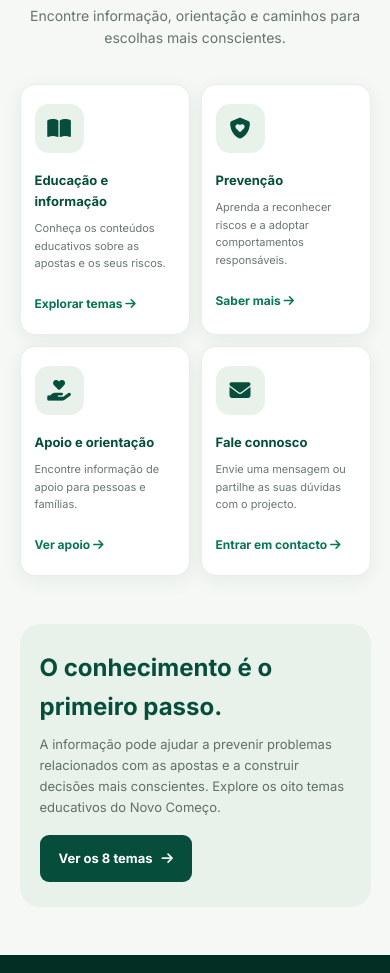
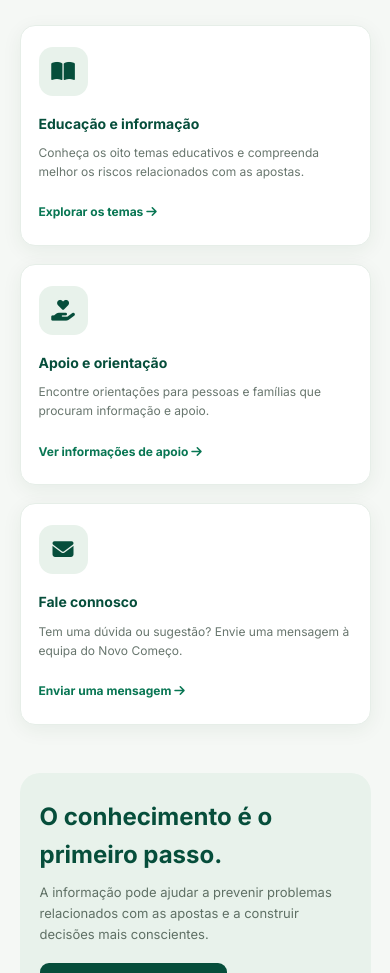
Before and after one commit to NOVO-COMECO/NOVO-COMECO, a plain HTML site: page index.html in a window 390 px wide. Shown: the part 1027-2000 px from the top of the page. Drawn offline with Linux system fonts and the light colour scheme.

Commit message:
Update CSS styles in index.html
Refactor CSS styles for improved layout and readability.

```diff
--- a/index.html
+++ b/index.html
@@ -34,6 +34,7 @@ body {
   line-height:1.6;
 }
 a {text-decoration:none;color:inherit}
+
 header {
   background:var(--branco);
   box-shadow:0 3px 18px rgba(0,0,0,.06);
@@ -76,7 +77,9 @@ nav a {
   color:var(--verde);
 }
 nav a:hover {color:var(--dourado)}
+
 main {overflow:hidden}
+
 .hero {
   background:linear-gradient(135deg,var(--verde-escuro),var(--verde-claro));
   color:white;
@@ -128,8 +131,10 @@ main {overflow:hidden}
   transition:.2s;
 }
 .botao:hover {transform:translateY(-2px)}
-.botao-dourado {background:var(--dourado);color:var(--verde-escuro)}
-.botao-transparente {border:1px solid #ffffff80;color:white}
+.botao-transparente {
+  border:1px solid #ffffff80;
+  color:white;
+}
 .hero-imagem {
   min-height:270px;
   border:1px solid #ffffff30;
@@ -154,12 +159,16 @@ main {overflow:hidden}
 }
 .hero-imagem h2 {font-size:20px}
 .hero-imagem p {font-size:13px;margin-top:7px}
+
 .seccao {
   max-width:1100px;
   margin:auto;
   padding:65px 5%;
 }
-.seccao-titulo {text-align:center;margin-bottom:35px}
+.seccao-titulo {
+  text-align:center;
+  margin-bottom:35px;
+}
 .seccao-titulo span {
   color:var(--verde-claro);
   text-transform:uppercase;
@@ -178,10 +187,11 @@ main {overflow:hidden}
   color:#66736b;
   font-size:14px;
 }
+
 .acessos {
   display:grid;
-  grid-template-columns:repeat(4,1fr);
-  gap:17px;
+  grid-template-columns:repeat(3,1fr);
+  gap:18px;
 }
 .cartao {
   background:white;
@@ -190,6 +200,7 @@ main {overflow:hidden}
   border:1px solid #e6eee8;
   box-shadow:0 5px 20px #123b2010;
   transition:.2s;
+  display:block;
 }
 .cartao:hover {
   transform:translateY(-4px);
@@ -206,9 +217,22 @@ main {overflow:hidden}
   font-size:21px;
   margin-bottom:17px;
 }
-.cartao h3 {font-size:15px;color:var(--verde);margin-bottom:8px}
-.cartao p {font-size:12px;color:#68766e;margin-bottom:17px}
-.cartao .seta {color:var(--verde-claro);font-size:12px;font-weight:700}
+.cartao h3 {
+  font-size:15px;
+  color:var(--verde);
+  margin-bottom:8px;
+}
+.cartao p {
+  font-size:12px;
+  color:#68766e;
+  margin-bottom:17px;
+}
+.cartao .seta {
+  color:var(--verde-claro);
+  font-size:12px;
+  font-weight:700;
+}
+
 .destaque {
   background:var(--suave);
   border-radius:20px;
@@ -218,9 +242,22 @@ main {overflow:hidden}
   justify-content:space-between;
   gap:25px;
 }
-.destaque h2 {color:var(--verde);font-size:24px;margin-bottom:8px}
-.destaque p {font-size:13px;color:#5f7065;max-width:600px}
-.destaque .botao {background:var(--verde);color:white;white-space:nowrap}
+.destaque h2 {
+  color:var(--verde);
+  font-size:24px;
+  margin-bottom:8px;
+}
+.destaque p {
+  font-size:13px;
+  color:#5f7065;
+  max-width:600px;
+}
+.destaque .botao {
+  background:var(--verde);
+  color:white;
+  white-space:nowrap;
+}
+
 .youtube {
   background:var(--verde-escuro);
   color:white;
@@ -228,8 +265,16 @@ main {overflow:hidden}
   text-align:center;
 }
 .youtube h2 {font-size:23px;margin-bottom:8px}
-.youtube p {font-size:13px;color:#d5e4da;margin-bottom:20px}
-.youtube .botao {background:#d8ad45;color:var(--verde-escuro)}
+.youtube p {
+  font-size:13px;
+  color:#d5e4da;
+  margin-bottom:20px;
+}
+.youtube .botao {
+  background:var(--dourado);
+  color:var(--verde-escuro);
+}
+
 footer {
   background:#021f18;
   color:#dce8df;
@@ -245,28 +290,41 @@ footer p {font-size:12px;margin:6px 0}
   gap:18px;
   margin:17px 0;
 }
-.rodape-links a {font-size:12px;color:#dce8df}
+.rodape-links a {
+  font-size:12px;
+  color:#dce8df;
+}
+
 @media(max-width:800px) {
   .hero-conteudo {grid-template-columns:1fr}
   .hero-imagem {min-height:210px}
-  .acessos {grid-template-columns:repeat(2,1fr)}
 }
 @media(max-width:600px) {
-  .topo {padding:12px 4%;flex-wrap:wrap}
+  .topo {
+    padding:12px 4%;
+    flex-wrap:wrap;
+  }
   .logo {font-size:16px}
   .logo-icone {width:38px;height:38px}
-  nav {width:100%;justify-content:space-between;gap:8px}
+  nav {
+    width:100%;
+    justify-content:space-between;
+    gap:8px;
+  }
   nav a {font-size:11px}
   .hero {padding:52px 6%}
   .hero h1 {font-size:36px}
   .hero p {font-size:14px}
   .hero-imagem {min-height:190px}
   .seccao {padding:48px 5%}
-  .acessos {gap:11px}
-  .cartao {padding:19px 14px}
-  .cartao h3 {font-size:13px}
-  .cartao p {font-size:11px}
-  .destaque {padding:25px 20px;display:block}
+  .acessos {grid-template-columns:1fr}
+  .cartao {padding:21px 18px}
+  .cartao h3 {font-size:14px}
+  .cartao p {font-size:12px}
+  .destaque {
+    padding:25px 20px;
+    display:block;
+  }
   .destaque .botao {margin-top:18px}
 }
 </style>
@@ -277,7 +335,9 @@ footer p {font-size:12px;margin:6px 0}
 <header>
   <div class="topo">
     <a class="logo" href="index.html" target="_blank" rel="noopener">
-      <span class="logo-icone"><i class="fa-solid fa-seedling"></i></span>
+      <span class="logo-icone">
+        <i class="fa-solid fa-seedling"></i>
+      </span>
       <span>NOVO COMEÇO</span>
     </a>
 
@@ -291,11 +351,17 @@ footer p {font-size:12px;margin:6px 0}
 </header>
 
 <main>
+
   <section class="hero">
     <div class="hero-conteudo">
+
       <div>
-        <span class="etiqueta">Educação • Prevenção • Esperança</span>
+        <span class="etiqueta">
+          Educação • Prevenção • Esperança
+        </span>
+
         <h1>Um novo começo pode mudar uma vida.</h1>
+
         <p>
           Trabalhamos para sensibilizar sobre os riscos das apostas,
           promover escolhas conscientes e ajudar pessoas e famílias
@@ -303,90 +369,157 @@ footer p {font-size:12px;margin:6px 0}
         </p>
 
         <div class="botoes">
-          <a class="botao botao-dourado" href="temas.html" target="_blank" rel="noopener">
-            <i class="fa-solid fa-book-open"></i> Conhecer os temas
-          </a>
-          <a class="botao botao-transparente" href="apoio.html" target="_blank" rel="noopener">
-            <i class="fa-solid fa-hand-holding-heart"></i> Procurar apoio
+          <a class="botao botao-transparente"
+             href="apoio.html"
+             target="_blank"
+             rel="noopener">
+            <i class="fa-solid fa-hand-holding-heart"></i>
+            Procurar apoio
           </a>
         </div>
       </div>
 
       <div class="hero-imagem">
         <div>
-          <div class="simbolo"><i class="fa-solid fa-seedling"></i></div>
+          <div class="simbolo">
+            <i class="fa-solid fa-seedling"></i>
+          </div>
           <h2>Recuperar vidas.</h2>
           <p>Reconstruir futuros.</p>
         </div>
       </div>
+
     </div>
   </section>
 
   <section class="seccao">
+
     <div class="seccao-titulo">
       <span>Explore o projecto</span>
       <h2>Como podemos ajudar?</h2>
-      <p>Encontre informação, orientação e caminhos para escolhas mais conscientes.</p>
+      <p>
+        Encontre informação, orientação e caminhos
+        para escolhas mais conscientes.
+      </p>
     </div>
 
     <div class="acessos">
-      <a class="cartao" href="temas.html" target="_blank" rel="noopener">
-        <div class="cartao-icone"><i class="fa-solid fa-book-open"></i></div>
+
+      <a class="cartao"
+         href="temas.html"
+         target="_blank"
+         rel="noopener">
+
+        <div class="cartao-icone">
+          <i class="fa-solid fa-book-open"></i>
+        </div>
+
         <h3>Educação e informação</h3>
-        <p>Conheça os conteúdos educativos sobre as apostas e os seus riscos.</p>
-        <span class="seta">Explorar temas <i class="fa-solid fa-arrow-right"></i></span>
+
+        <p>
+          Conheça os oito temas educativos e compreenda
+          melhor os riscos relacionados com as apostas.
+        </p>
+
+        <span class="seta">
+          Explorar os temas
+          <i class="fa-solid fa-arrow-right"></i>
+        </span>
       </a>
 
-      <a class="cartao" href="temas.html" target="_blank" rel="noopener">
-        <div class="cartao-icone"><i class="fa-solid fa-shield-heart"></i></div>
-        <h3>Prevenção</h3>
-        <p>Aprenda a reconhecer riscos e a adoptar comportamentos responsáveis.</p>
-        <span class="seta">Saber mais <i class="fa-solid fa-arrow-right"></i></span>
+      <a class="cartao"
+         href="apoio.html"
+         target="_blank"
+         rel="noopener">
+
+        <div class="cartao-icone">
+          <i class="fa-solid fa-hand-holding-heart"></i>
+        </div>
+
+        <h3>Apoio e orientação</h3>
+
+        <p>
+          Encontre orientações para pessoas e famílias
+          que procuram informação e apoio.
+        </p>
+
+        <span class="seta">
+          Ver informações de apoio
+          <i class="fa-solid fa-arrow-right"></i>
+        </span>
       </a>
 
-      <a class="cartao" href="apoio.html" target="_blank" rel="noopener">
-        <div class="cartao-icone"><i class="fa-solid fa-hand-holding-heart"></i></div>
-        <h3>Apoio e orientação</h3>
-        <p>Encontre informação de apoio para pessoas e famílias.</p>
-        <span class="seta">Ver apoio <i class="fa-solid fa-arrow-right"></i></span>
+      <a class="cartao"
+         href="contacto.html"
+         target="_blank"
+         rel="noopener">
+
+        <div class="cartao-icone">
+          <i class="fa-solid fa-envelope"></i>
+        </div>
+
+        <h3>Fale connosco</h3>
+
+        <p>
+          Tem uma dúvida ou sugestão?
+          Envie uma mensagem à equipa do Novo Começo.
+        </p>
+
+        <span class="seta">
+          Enviar uma mensagem
+          <i class="fa-solid fa-arrow-right"></i>
+        </span>
       </a>
 
-      <a class="cartao" href="contacto.html" target="_blank" rel="noopener">
-        <div class="cartao-icone"><i class="fa-solid fa-envelope"></i></div>
-        <h3>Fale connosco</h3>
-        <p>Envie uma mensagem ou partilhe as suas dúvidas com o projecto.</p>
-        <span class="seta">Entrar em contacto <i class="fa-solid fa-arrow-right"></i></span>
-      </a>
     </div>
   </section>
 
   <section class="seccao" style="padding-top:0">
     <div class="destaque">
+
       <div>
         <h2>O conhecimento é o primeiro passo.</h2>
+
         <p>
-          A informação pode ajudar a prevenir problemas relacionados
-          com as apostas e a construir decisões mais conscientes.
-          Explore os oito temas educativos do Novo Começo.
+          A informação pode ajudar a prevenir problemas
+          relacionados com as apostas e a construir
+          decisões mais conscientes.
         </p>
       </div>
-      <a class="botao" href="temas.html" target="_blank" rel="noopener">
-        Ver os 8 temas <i class="fa-solid fa-arrow-right"></i>
+
+      <a class="botao"
+         href="temas.html"
+         target="_blank"
+         rel="noopener">
+        Conhecer o projecto
+        <i class="fa-solid fa-arrow-right"></i>
       </a>
+
     </div>
   </section>
 
   <section class="youtube">
     <h2>Acompanhe o Novo Começo</h2>
-    <p>Veja os nossos conteúdos e acompanhe as actividades através do YouTube.</p>
-    <a class="botao" href="https://www.youtube.com/@Novo-Comeco-m6u" target="_blank" rel="noopener">
-      <i class="fa-brands fa-youtube"></i> Visitar o nosso canal
+
+    <p>
+      Veja os nossos conteúdos e acompanhe
+      as actividades através do YouTube.
+    </p>
+
+    <a class="botao"
+       href="https://www.youtube.com/@Novo-Comeco-m6u"
+       target="_blank"
+       rel="noopener">
+      <i class="fa-brands fa-youtube"></i>
+      Visitar o nosso canal
     </a>
   </section>
+
 </main>
 
 <footer>
   <strong>NOVO COMEÇO</strong>
+
   <p>Recuperar vidas. Reconstruir futuros.</p>
 
   <div class="rodape-links">
@@ -394,7 +527,8 @@ footer p {font-size:12px;margin:6px 0}
     <a href="temas.html" target="_blank" rel="noopener">Temas</a>
     <a href="apoio.html" target="_blank" rel="noopener">Apoio</a>
     <a href="contacto.html" target="_blank" rel="noopener">Contacto</a>
-    <a href="https://www.youtube.com/@Novo-Comeco-m6u" target="_blank" rel="noopener">YouTube</a>
+    <a href="https://www.youtube.com/@Novo-Comeco-m6u"
+       target="_blank" rel="noopener">YouTube</a>
   </div>
 
   <p>Nampula, Moçambique</p>
```
